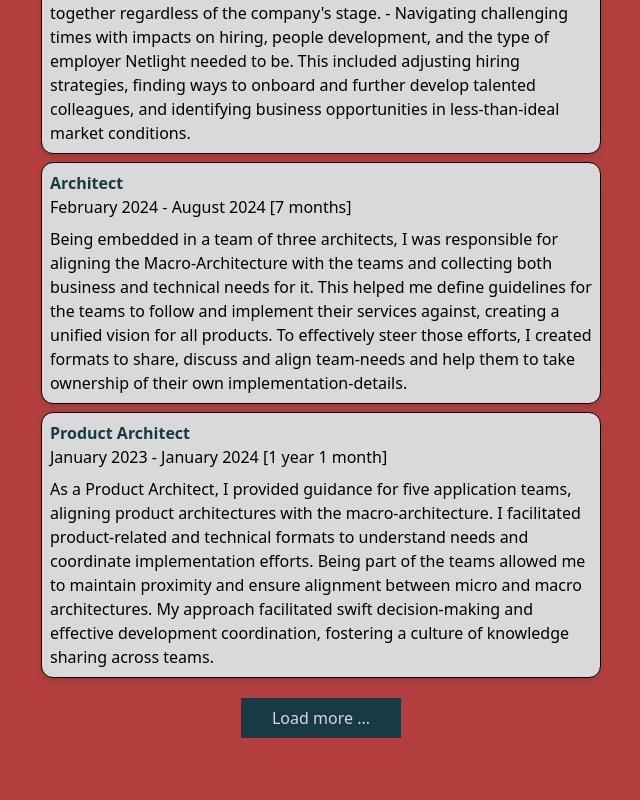
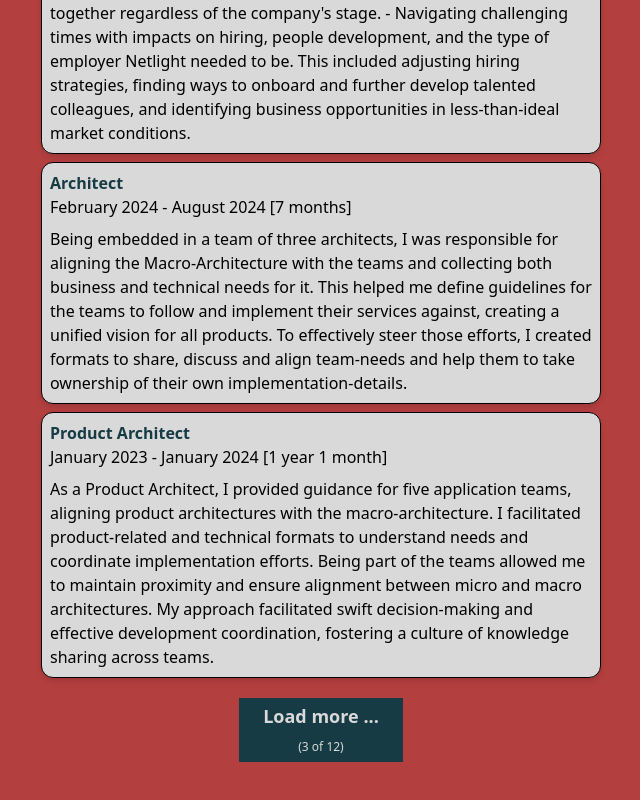
Before and after one commit to stehefan/stefanlier.de, a Next.js app: page / in a window 1280 px wide. Shown: the part 1224-2024 px from the top of the page, without its empty margins (319-959 px from the left). Built offline with nearby package versions, Linux system fonts and the light colour scheme.

Commit message:
feat: adjust text and indicator on loading-button

```diff
--- a/app/components/ExperienceList/ExperienceList.tsx
+++ b/app/components/ExperienceList/ExperienceList.tsx
@@ -22,10 +22,13 @@ function ExperienceList(props: ExperienceListProperties) {
                     description={experience.description}
                 />
             ))}
-            <button className={'w-40 p-2 bg-accent text-offwhite mt-3 disabled:opacity-50 disabled:cursor-not-allowed'}
-                    onClick={() => setNumberOfExperiences(numberOfExperiences + 3)}
-                    disabled={numberOfExperiences >= props.data.length}>
-                Load more ...
+            <button
+                className={'p-1 pl-6 pr-6 bg-accent text-offwhite text-lg font-bold mt-3 disabled:opacity-25 disabled:cursor-not-allowed text-center'}
+                onClick={() => setNumberOfExperiences(numberOfExperiences + 3)}
+                disabled={numberOfExperiences >= props.data.length}
+                title={'Load more ...'}>
+                Load more ...<br />
+                <small className={'text-xs font-thin'}>({numberOfExperiences} of {props.data.length})</small>
             </button>
         </>)
 }
```
